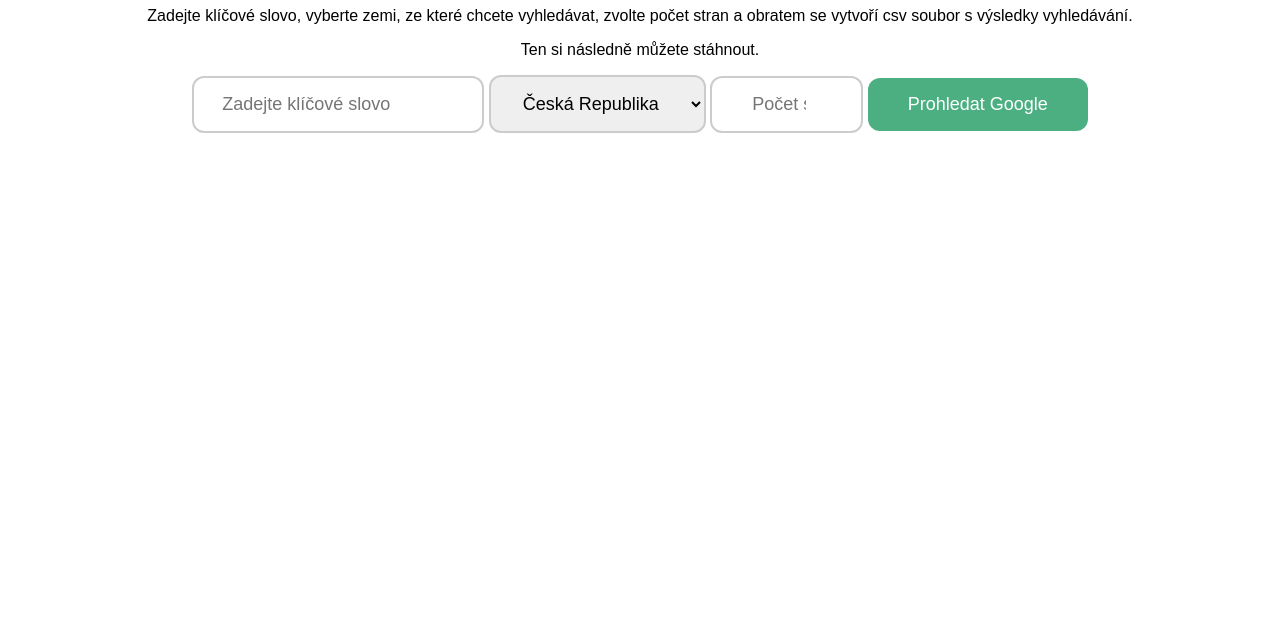
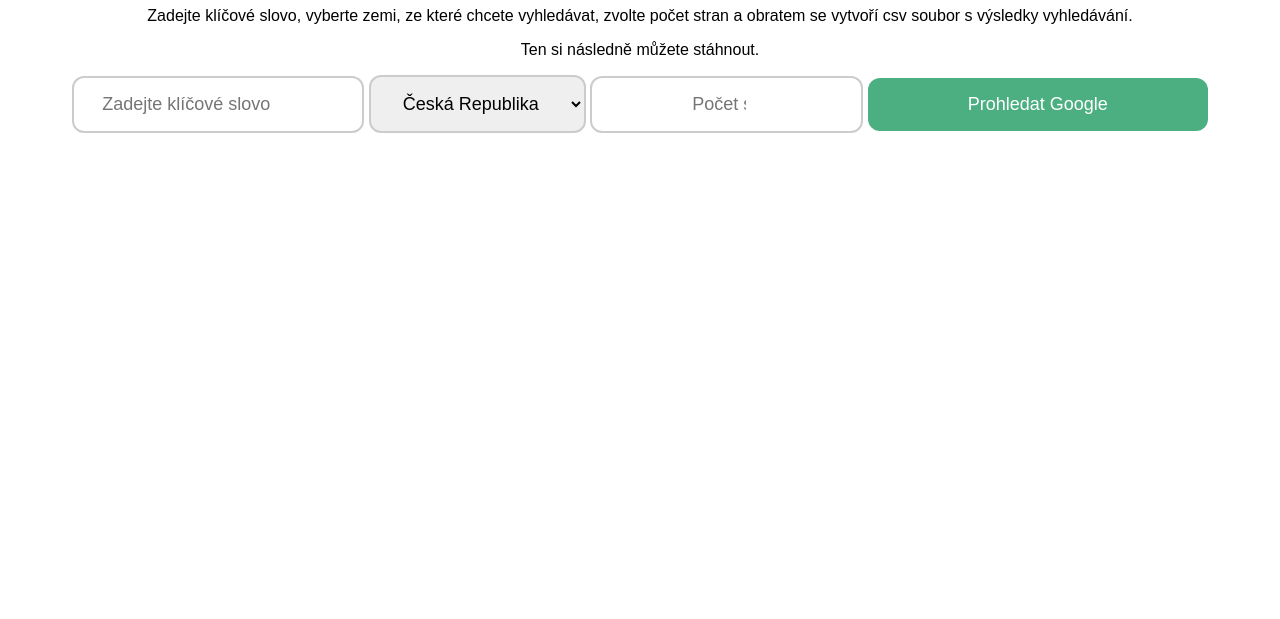
Before and after one commit to rmnhrk/romans-website, a plain HTML site: page index.html in a window 1280 px wide. Shown: the part 181-800 px from the top of the page. Drawn offline with Linux system fonts and the light colour scheme.

Commit message:
Update style.css

```diff
--- a/style.css
+++ b/style.css
@@ -35,5 +35,5 @@ button:hover {
 
 #pageCount,
 button {
-  padding: 16px 40px !important;
+  padding: 16px 100px !important;
 }
```
